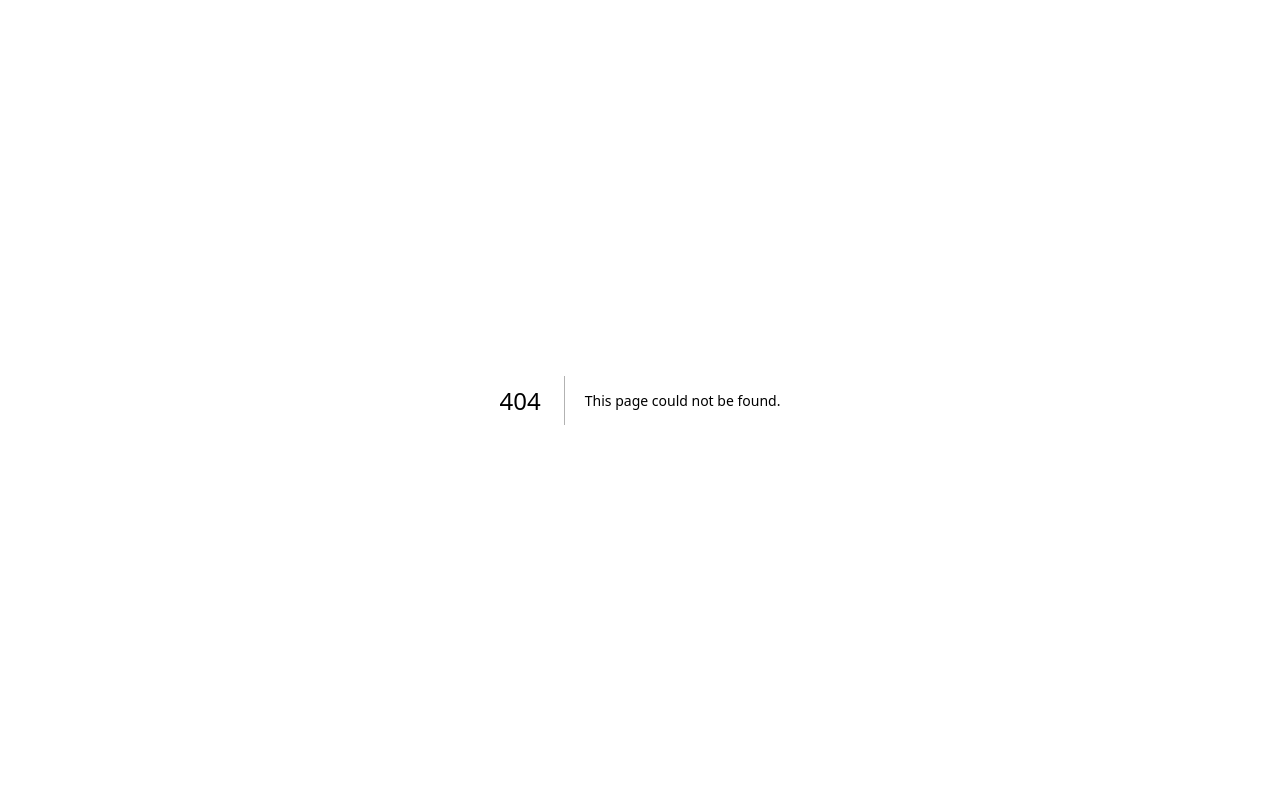
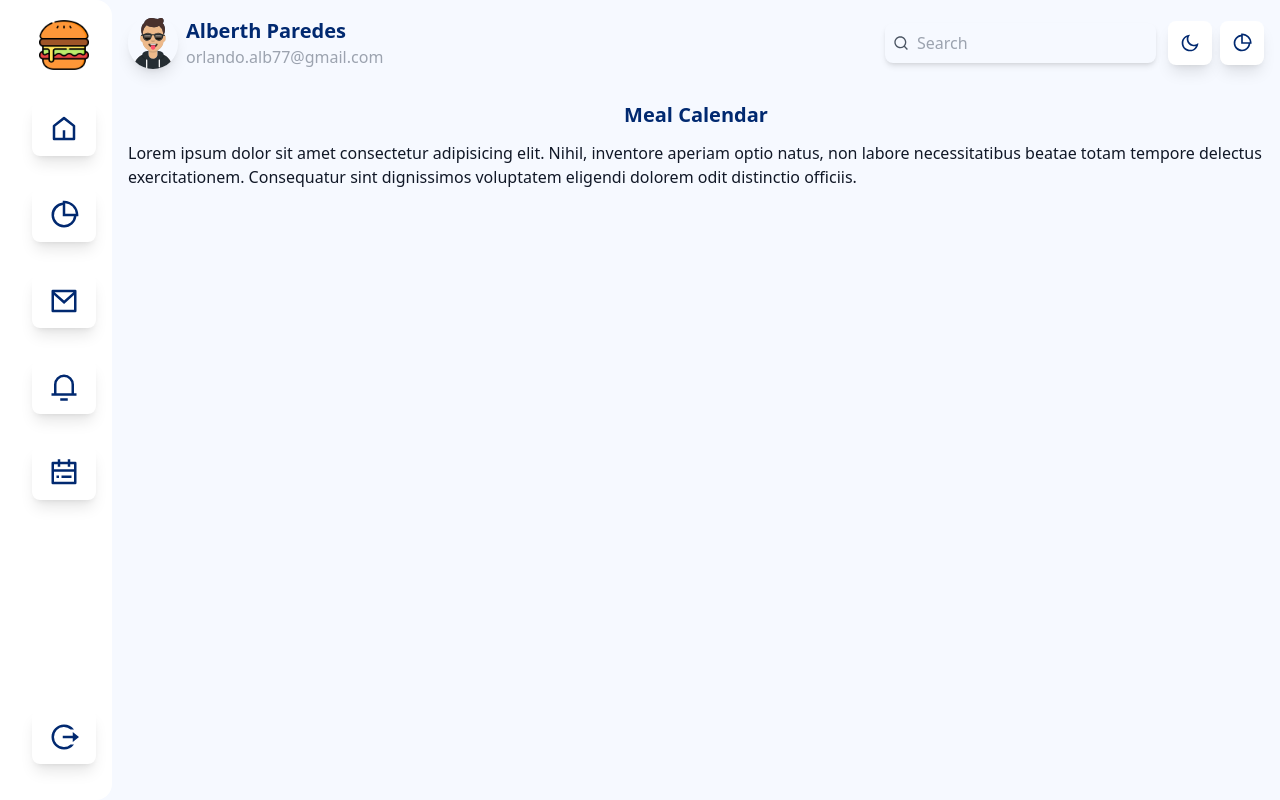
Before and after one commit to AlberthRKO/comifast, a Next.js app: page /calendar in a window 1280 px wide. Before the commit this address had no page. Built offline with nearby package versions, Linux system fonts and the light colour scheme.

Commit message:
add links

```diff
--- a/components/shared/layout.js
+++ b/components/shared/layout.js
@@ -23,7 +23,7 @@ const Layout = ({ children, title = "", description = "" }) => {
       </Head>
       {/* pasamos los parametros del toogle para los icons */}
       <Sidebar toggleOrder={toggleOrder} showOrder={showOrder} />
-      <div className="lg:pl-28 lg:flex transition-all">
+      <div className="min-h-screen lg:pl-28 lg:flex transition-all">
         <div
           className={`transition-all ${showOrder ? "lg:w-9/12" : "lg:w-full"}`}
         >
--- a/components/shared/sidebar.js
+++ b/components/shared/sidebar.js
@@ -12,10 +12,8 @@ import {
   RiLogoutCircleRLine,
   RiMenu2Fill,
   RiUserLine,
-  RiSearchLine,
+  RiCalendarTodoLine,
   RiCloseLine,
-  RiSunLine,
-  RiMoonLine,
 } from "react-icons/ri";
 import Header from "./header";
 
@@ -96,9 +94,9 @@ const Sidebar = ({ toggleOrder, showOrder }) => {
               router.pathname === "/settings" ? "listaActiva" : "lista"
             }
           >
-            <Link href="/settings" legacyBehavior>
+            <Link href="/calendar" legacyBehavior>
               <a>
-                <RiSettings3Line className="icon" />
+                <RiCalendarTodoLine className="icon" />
               </a>
             </Link>
           </li>
--- /dev/null
+++ b/pages/calendar.js
@@ -0,0 +1,24 @@
+import React from "react";
+import Layout from "../components/shared/layout";
+
+const Calendar = () => {
+  return (
+    <Layout
+      title="Meal calendar"
+      description="Explore the meals that will be prepared each day"
+    >
+      {/* Inicio del contenido dashboard */}
+      <h2 className="text-xl text-center text-[#012970] dark:text-white font-bold">
+        Meal Calendar
+      </h2>
+      <p className="mt-3">
+        Lorem ipsum dolor sit amet consectetur adipisicing elit. Nihil,
+        inventore aperiam optio natus, non labore necessitatibus beatae totam
+        tempore delectus exercitationem. Consequatur sint dignissimos voluptatem
+        eligendi dolorem odit distinctio officiis.
+      </p>
+    </Layout>
+  );
+};
+
+export default Calendar;
--- /dev/null
+++ b/pages/messages.js
@@ -0,0 +1,21 @@
+import React from "react";
+import Layout from "../components/shared/layout";
+
+const Messages = () => {
+  return (
+    <Layout title="Messages" description="">
+      {/* Inicio del contenido dashboard */}
+      <h2 className="text-xl text-center text-[#012970] dark:text-white font-bold">
+        Messages
+      </h2>
+      <p className="mt-3">
+        Lorem ipsum dolor sit amet consectetur adipisicing elit. Nihil,
+        inventore aperiam optio natus, non labore necessitatibus beatae totam
+        tempore delectus exercitationem. Consequatur sint dignissimos voluptatem
+        eligendi dolorem odit distinctio officiis.
+      </p>
+    </Layout>
+  );
+};
+
+export default Messages;
--- /dev/null
+++ b/pages/notifications.js
@@ -0,0 +1,21 @@
+import React from "react";
+import Layout from "../components/shared/layout";
+
+const Notifications = () => {
+  return (
+    <Layout title="Notifications" description="">
+      {/* Inicio del contenido dashboard */}
+      <h2 className="text-xl text-center text-[#012970] dark:text-white font-bold">
+        Notifications
+      </h2>
+      <p className="mt-3">
+        Lorem ipsum dolor sit amet consectetur adipisicing elit. Nihil,
+        inventore aperiam optio natus, non labore necessitatibus beatae totam
+        tempore delectus exercitationem. Consequatur sint dignissimos voluptatem
+        eligendi dolorem odit distinctio officiis.
+      </p>
+    </Layout>
+  );
+};
+
+export default Notifications;
```
